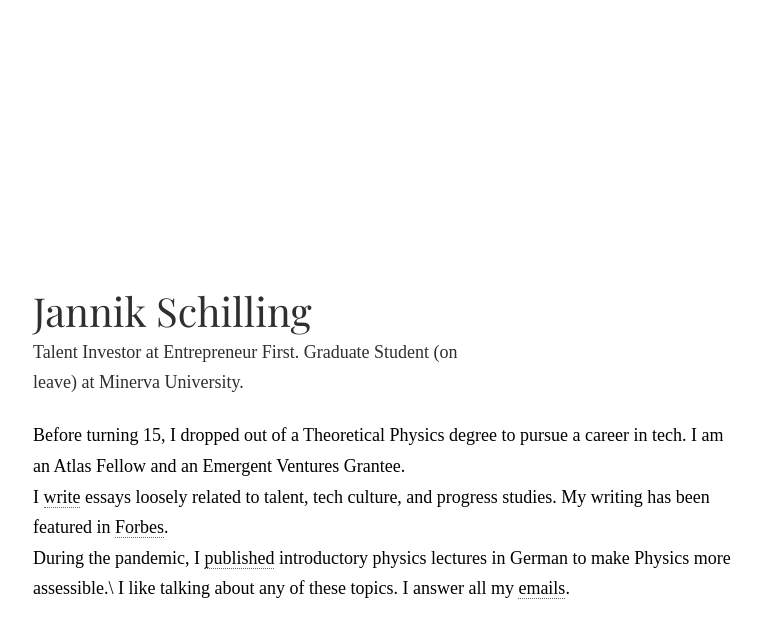
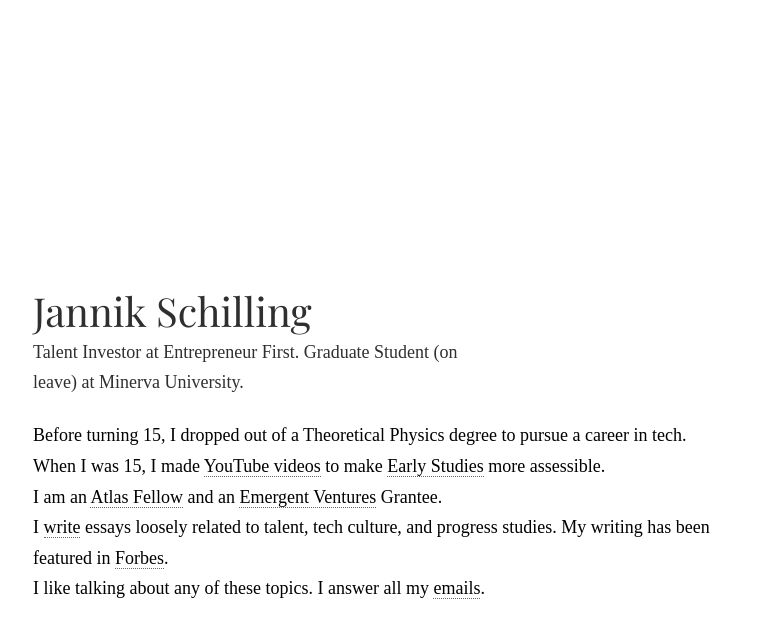
Before and after one commit to jannikls/jannikls.github.io, a Jekyll site: the page built from index.md, in a window 1280 px wide. Shown: the top 638 px of the page, without its empty margins (257-1019 px from the left). Built offline with Jekyll 4.4.1, drawn with Linux system fonts in a browser that asks for light colours; some web fonts are replaced.

Commit message:
added linka

```diff
--- a/index.md
+++ b/index.md
@@ -3,7 +3,7 @@ layout: default
 permalink: /
 ---
 
-Before turning 15, I dropped out of a Theoretical Physics degree to pursue a career in tech. I am an Atlas Fellow and an Emergent Ventures Grantee.\
+Before turning 15, I dropped out of a Theoretical Physics degree to pursue a career in tech. When I was 15, I made [YouTube videos](https://www.youtube.com/@howtophysics9633) to make [Early Studies](https://www.jannikschilling.com/early-studies.html) more assessible.\
+I am an [Atlas Fellow](https://www.atlasfellowship.org/) and an [Emergent Ventures](https://www.mercatus.org/emergent-ventures) Grantee.\
 I [write](/blog/) essays loosely related to talent, tech culture, and progress studies. My writing has been featured in [Forbes](https://www.forbes.com/sites/jonathanwai/2023/08/16/finding-the-next-steve-wozniak/).\
-During the pandemic, I [published](https://www.youtube.com/channel/UC36lllN-IH69_MPPYd3rv9A) introductory physics lectures in German to make Physics more assessible.\
 I like talking about any of these topics. I answer all my [emails](mailto:janniklschilling@gmail.com).
```
